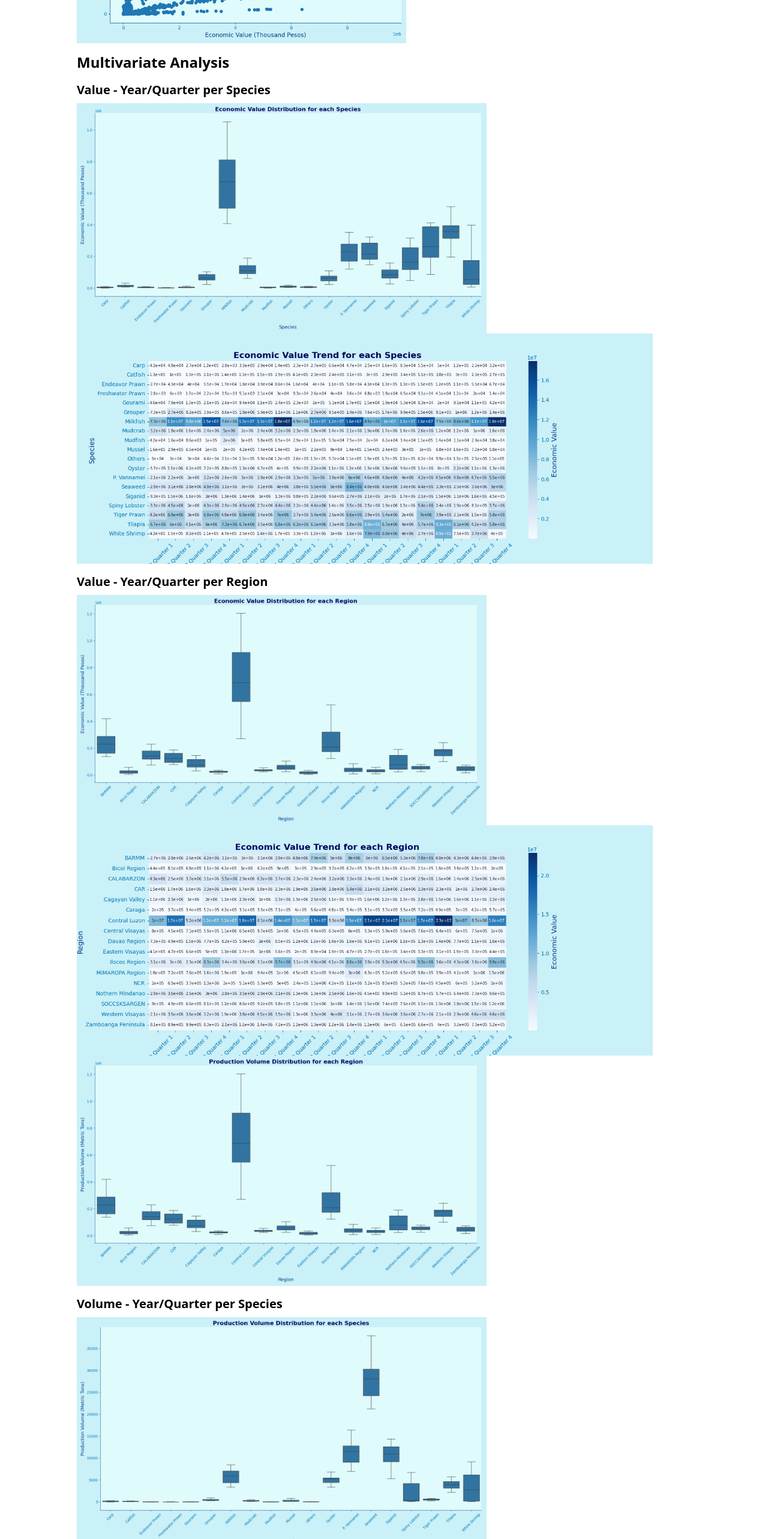
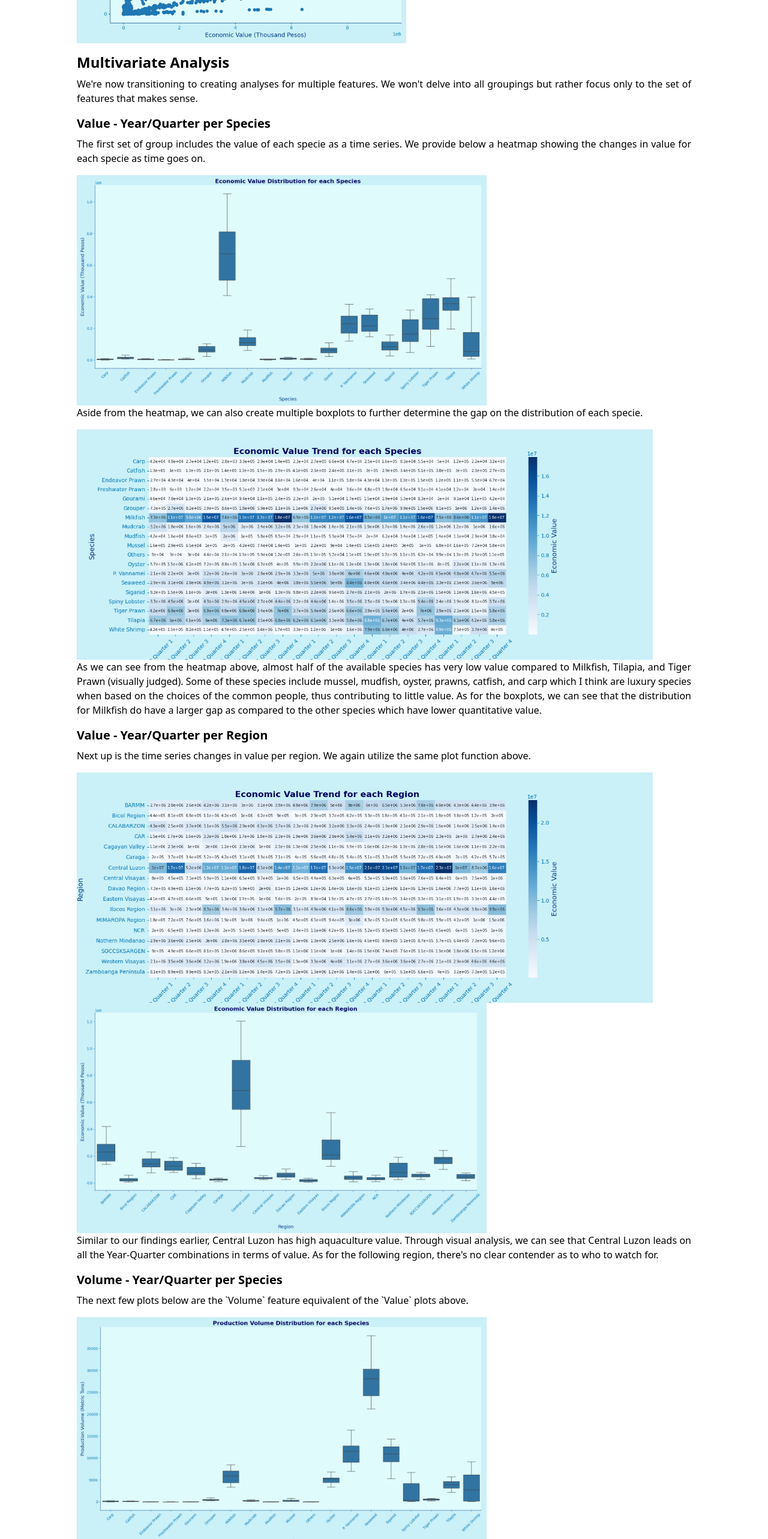
Before and after one commit to jcfrongoso/cs132-final-project, a SvelteKit app: page /exploratory-data-analysis in a window 1280 px wide. Shown: the part 8420-10986 px from the top of the page at 60% size. Built offline with nearby package versions, Linux system fonts and the light colour scheme.

Commit message:
feat: add multivariate analysis content

```diff
--- a/src/routes/exploratory-data-analysis/EDA.svelte
+++ b/src/routes/exploratory-data-analysis/EDA.svelte
@@ -36,7 +36,6 @@
 
     import multi_value_region_dist from "$lib/images/plots/3-3-2 Economic Value Distribution for each Region.png";
     import multi_value_region_trend from "$lib/images/plots/3-3-2 Economic Value Trend for each Region.png";
-    import multi_value_region_prod from "$lib/images/plots/3-3-2 Production Volume Distribution for each Region.png";
 
     import multi_volume_species_dist from "$lib/images/plots/3-3-3 Production Volume Distribution for each Species.png";
     import multi_volume_species_trend from "$lib/images/plots/3-3-3 Production Volume Trend for each Species.png";
@@ -117,23 +116,26 @@
     <!-- Multivariate Analysis -->
 
     <h2 class="mb-2">Multivariate Analysis</h2>
-    <p class="mb-4"></p>
+    <p class="mb-4">We're now transitioning to creating analyses for multiple features. We won't delve into all groupings but rather focus only to the set of features that makes sense.</p>
 
     <h3 class="mb-2">Value - Year/Quarter per Species</h3>
+    <p class="mb-4">The first set of group includes the value of each specie as a time series. We provide below a heatmap showing the changes in value for each specie as time goes on.</p>
     <img alt="Placeholder" class="h-96" src={multi_value_species_dist} />
+    <p class="mb-4">Aside from the heatmap, we can also create multiple boxplots to further determine the gap on the distribution of each specie.</p>
     <img alt="Placeholder" class="h-96" src={multi_value_species_trend} />
-    <p class="mb-4"></p>
+    <p class="mb-4">As we can see from the heatmap above, almost half of the available species has very low value compared to Milkfish, Tilapia, and Tiger Prawn (visually judged). Some of these species include mussel, mudfish, oyster, prawns, catfish, and carp which I think are luxury species when based on the choices of the common people, thus contributing to little value. As for the boxplots, we can see that the distribution for Milkfish do have a larger gap as compared to the other species which have lower quantitative value.</p>
 
     <h3 class="mb-2">Value - Year/Quarter per Region</h3>
+    <p class="mb-4">Next up is the time series changes in value per region. We again utilize the same plot function above.</p>
+    <img alt="Placeholder" class="h-96" src={multi_value_region_trend} />
     <img alt="Placeholder" class="h-96" src={multi_value_region_dist} />
-    <img alt="Placeholder" class="h-96" src={multi_value_region_trend} />
-    <img alt="Placeholder" class="h-96" src={multi_value_region_prod} />
-    <p class="mb-4"></p>
+    <p class="mb-4">Similar to our findings earlier, Central Luzon has high aquaculture value. Through visual analysis, we can see that Central Luzon leads on all the Year-Quarter combinations in terms of value. As for the following region, there's no clear contender as to who to watch for.</p>
 
     <h3 class="mb-2">Volume - Year/Quarter per Species</h3>
+    <p class="mb-4">The next few plots below are the `Volume` feature equivalent of the `Value` plots above.</p>
     <img alt="Placeholder" class="h-96" src={multi_volume_species_dist} />
     <img alt="Placeholder" class="h-96" src={multi_volume_species_trend} />
-    <p class="mb-4"></p>
+    <p class="mb-4">Seaweed clearly has the highest volume output compared to the other species.</p>
 
     <h3 class="mb-2">Volume - Year/Quarter per Region</h3>
     <img alt="Placeholder" class="h-96" src={multi_volume_region_dist} />
```
Also changed, not shown: static/images/plots/3-3-2 Production Volume Distribution for each Region.png (deleted).
